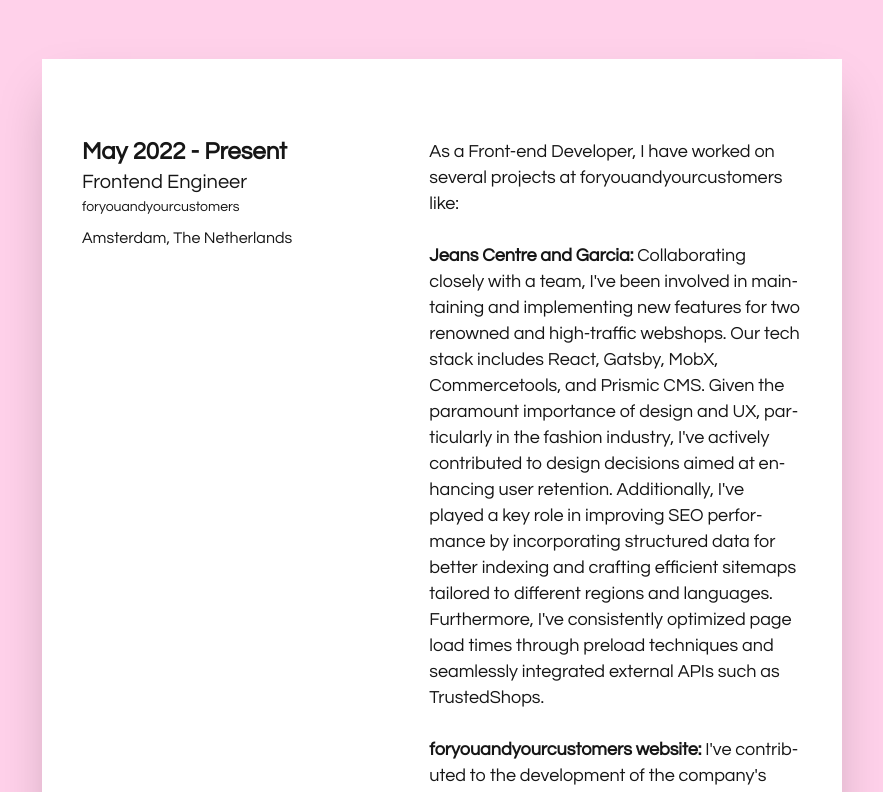
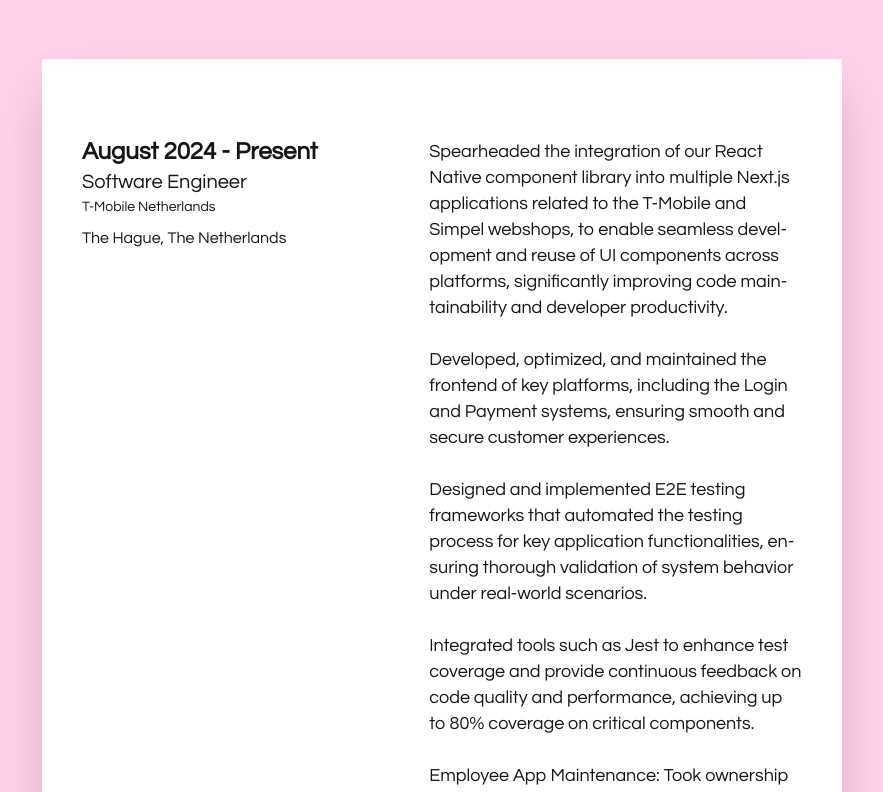
Before and after one commit to lisichaviano/portfolio-lisandra, a Next.js app: page /resume in a window 1280 px wide. Shown: the part 420-1212 px from the top of the page, without its empty margins (198-1081 px from the left). Built offline with nearby package versions, Linux system fonts and the light colour scheme.

Commit message:
Updated cv

```diff
--- a/src/app/resume/page.tsx
+++ b/src/app/resume/page.tsx
@@ -6,7 +6,52 @@
 export default function ResumePage() {
   const resume = [
     {
-      date: "May 2022 - Present",
+      date: "August 2024 - Present",
+      role: "Software Engineer",
+      company: "T-Mobile Netherlands",
+      place: "The Hague, The Netherlands",
+      description: (
+        <>
+          Spearheaded the integration of our React Native component library into
+          multiple Next.js applications related to the T-Mobile and Simpel
+          webshops, to enable seamless development and reuse of UI components
+          across platforms, significantly improving code maintainability and
+          developer productivity.
+          <br />
+          <br />
+          Developed, optimized, and maintained the frontend of key platforms,
+          including the Login and Payment systems, ensuring smooth and secure
+          customer experiences.
+          <br />
+          <br />
+          Designed and implemented E2E testing frameworks that automated the
+          testing process for key application functionalities, ensuring thorough
+          validation of system behavior under real-world scenarios.
+          <br />
+          <br />
+          Integrated tools such as Jest to enhance test coverage and provide
+          continuous feedback on code quality and performance, achieving up to
+          80% coverage on critical components.
+          <br />
+          <br />
+          Employee App Maintenance: Took ownership of the ongoing maintenance
+          and improvement of the Employee App, which allows employees to access
+          exclusive discounts for themselves and their families.
+          Responsibilities included:
+          <br />
+          Bug fixing: Resolved issues to improve app performance and user
+          satisfaction.
+          <br />
+          Feature enhancement: Added new functionalities to keep the app
+          relevant and user-friendly.
+          <br />
+          UI/UX improvements: Updated designs for better usability, aligning
+          with T-Mobile’s branding guidelines.
+        </>
+      ),
+    },
+    {
+      date: "May 2022 - July 2024",
       role: "Frontend Engineer",
       company: "foryouandyourcustomers",
       place: "Amsterdam, The Netherlands",
```
